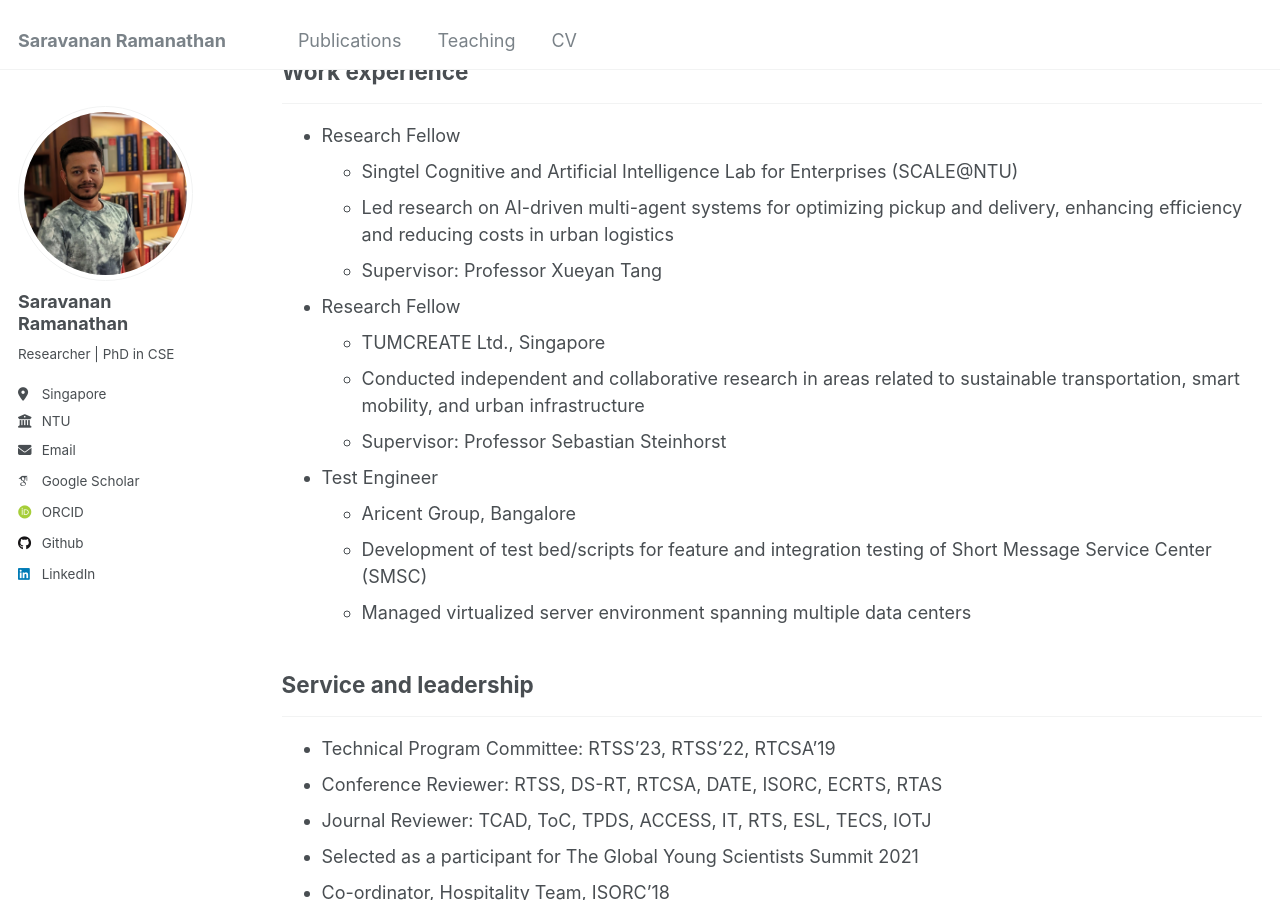
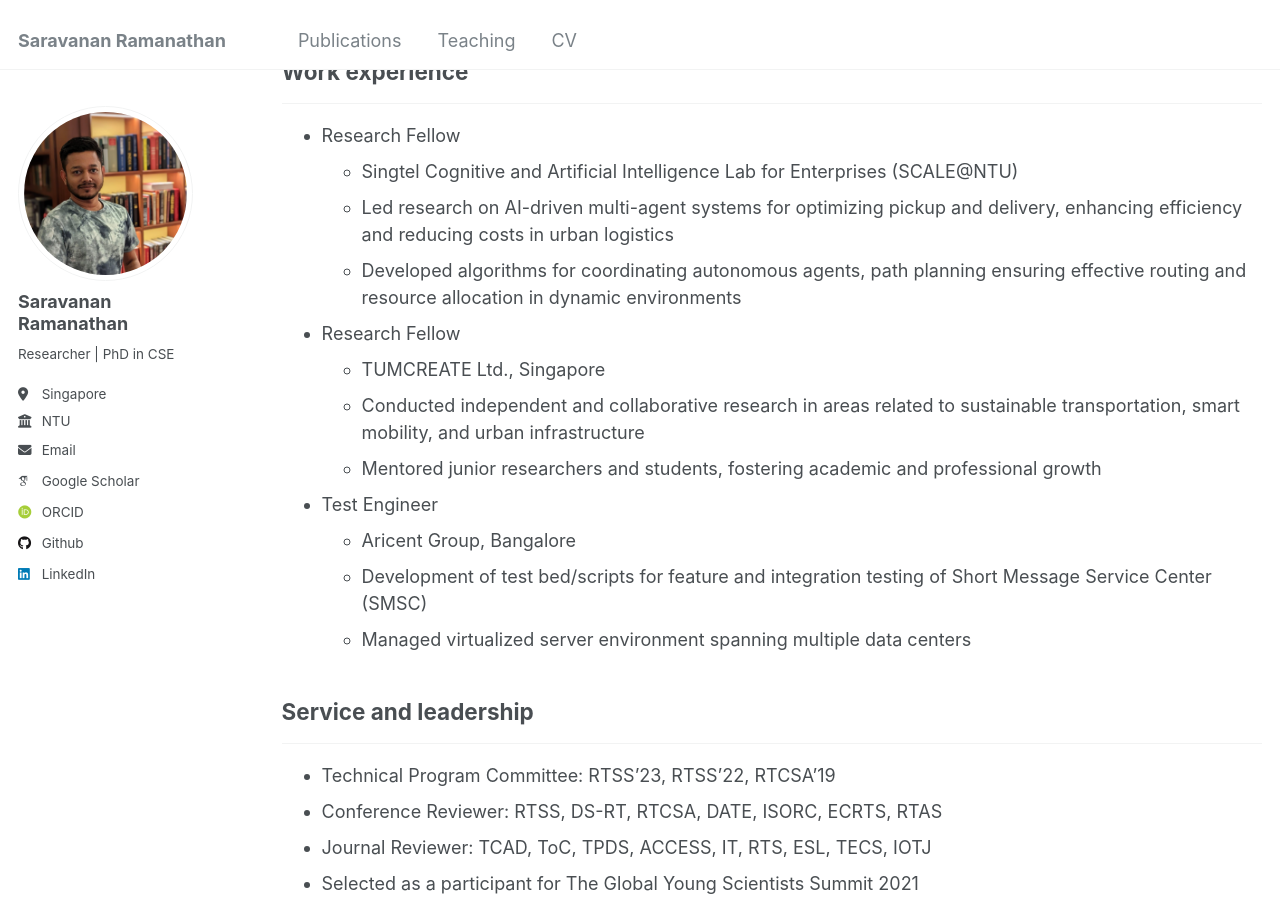
Before and after one commit to saravana016/saravana016.github.io, a Jekyll site: the page built from _pages/cv.md, in a window 1280 px wide and 900 px high, scrolled down 329 px. Built offline with Jekyll 4.4.1, drawn with Linux system fonts in a browser that asks for light colours; some web fonts are replaced.

Commit message:
Update cv.md

```diff
--- a/_pages/cv.md
+++ b/_pages/cv.md
@@ -22,12 +22,12 @@ redirect_from:
 * Research Fellow
   * Singtel Cognitive and Artificial Intelligence Lab for Enterprises (SCALE@NTU)
   * Led research on AI-driven multi-agent systems for optimizing pickup and delivery, enhancing efficiency and reducing costs in urban logistics
-  * Supervisor: Professor Xueyan Tang
+  * Developed algorithms for coordinating autonomous agents, path planning ensuring effective routing and resource allocation in dynamic environments
 
 * Research Fellow
   * TUMCREATE Ltd., Singapore
   * Conducted independent and collaborative research in areas related to sustainable transportation, smart mobility, and urban infrastructure
-  * Supervisor: Professor Sebastian Steinhorst
+  * Mentored junior researchers and students, fostering academic and professional growth
 
 * Test Engineer
   * Aricent Group, Bangalore
```
